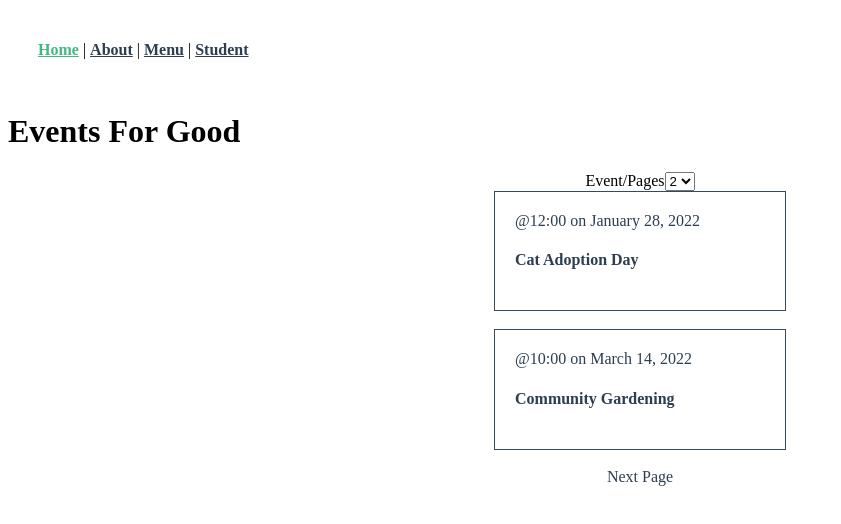
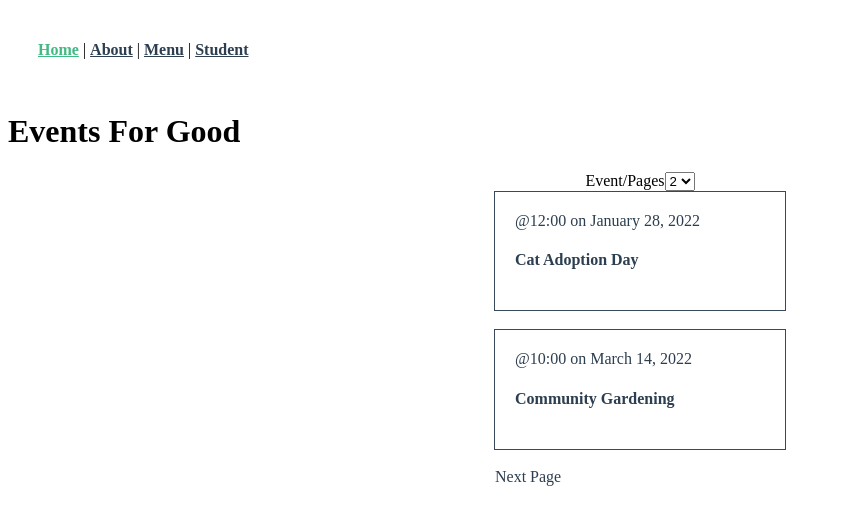
Before and after one commit to 0ctopusHead/331_Lab02, a Vue app in the folder real-world-vue/: page / in a window 1280 px wide. Shown: the top 524 px of the page, without its empty margins (0-841 px from the left). Built offline with nearby package versions, Linux system fonts and the light colour scheme; data requests are answered from the project's data file.

Commit message:
fixed style.css

```diff
--- a/real-world-vue/src/views/EventListView.vue
+++ b/real-world-vue/src/views/EventListView.vue
@@ -61,7 +61,7 @@ const hasNextPage = computed(() =>{
 }
 .pagination {
   display: flex;
-  width: 290 px;
+  width: 290px;
 }
 .pagination a {
   float: 1;
```
